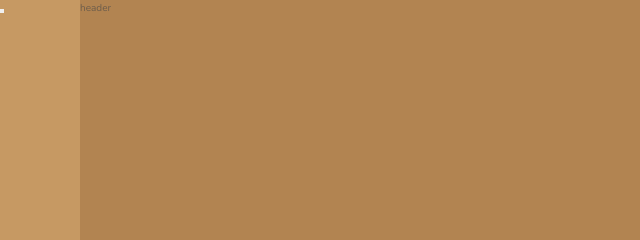
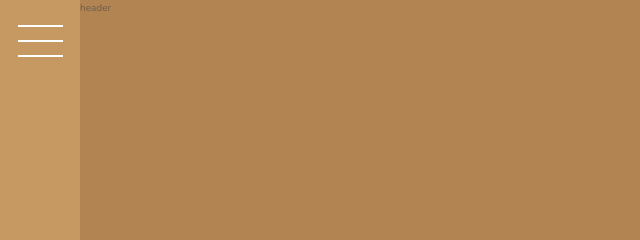
Before and after one commit to VitaliiLynnyk/advanced-css, a website: page nexter/index.html in a window 1280 px wide. Shown: the top 240 px of the page, 0-640 px from the left. Drawn offline with nearby package versions, Linux system fonts and the light colour scheme.

Commit message:
add style to nav btn

```diff
--- a/nexter/sass/_sidebar.scss
+++ b/nexter/sass/_sidebar.scss
@@ -2,4 +2,33 @@
   background-color: $color-primary;
   grid-column: sidebar-start / sidebar-end;
   grid-row: 1 / -1;
+
+  display: flex;
+  justify-content: center;
 }
+
+.nav-btn {
+  border: none;
+  border-radius: 0;
+
+  background-color: #fff;
+  height: 2px;
+  width: 4.5rem;
+  margin-top: 4rem;
+
+  &::before,
+  &::after {
+    background-color: #fff;
+    height: 2px;
+    width: 4.5rem;
+    content: '';
+    display: block;
+  }
+
+  &::before {
+    transform: translateY(-1.5rem);
+  }
+  &::after {
+    transform: translateY(1.3rem);
+  }
+}
```
Also changed, not shown: nexter/css/style.css.
